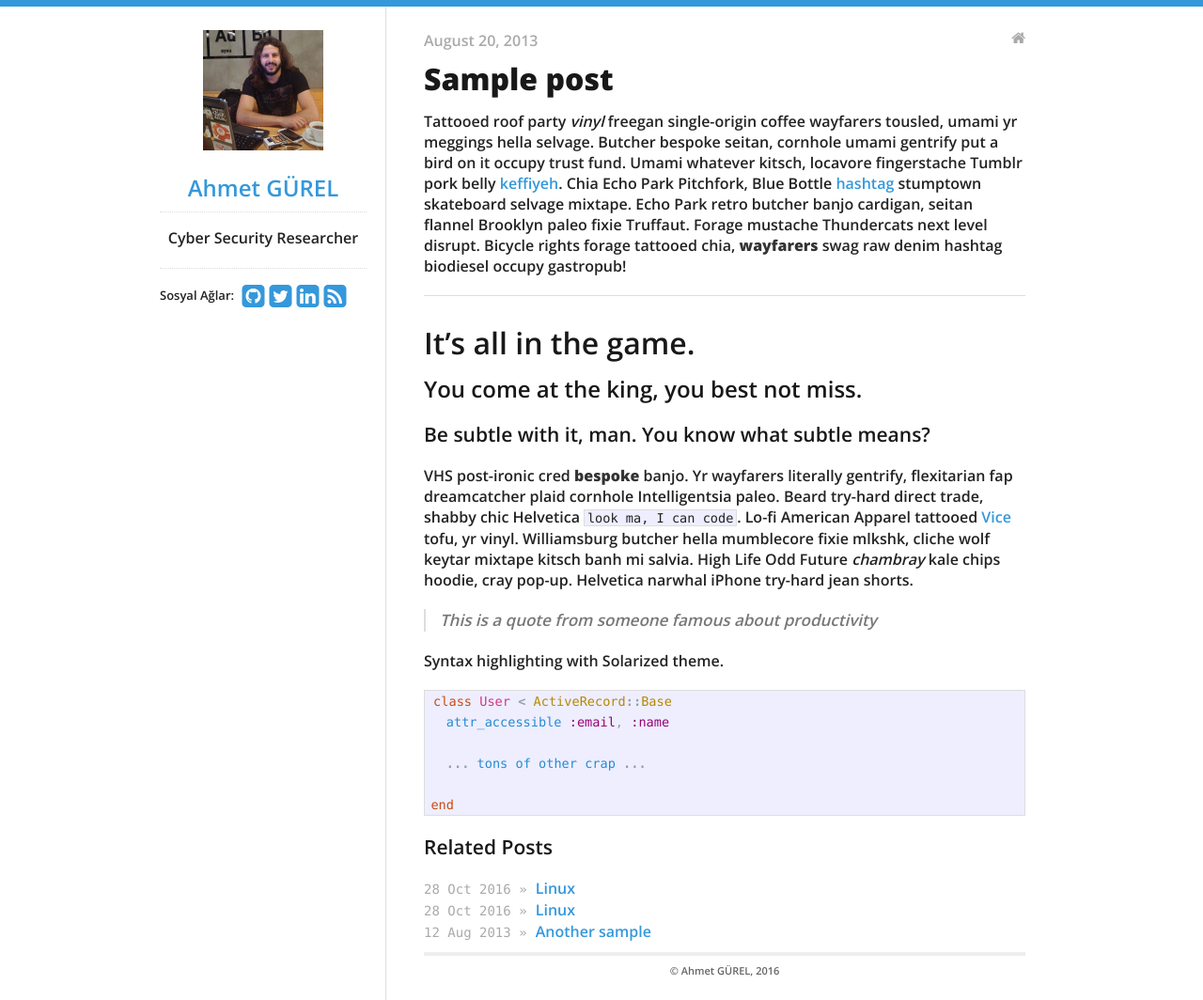
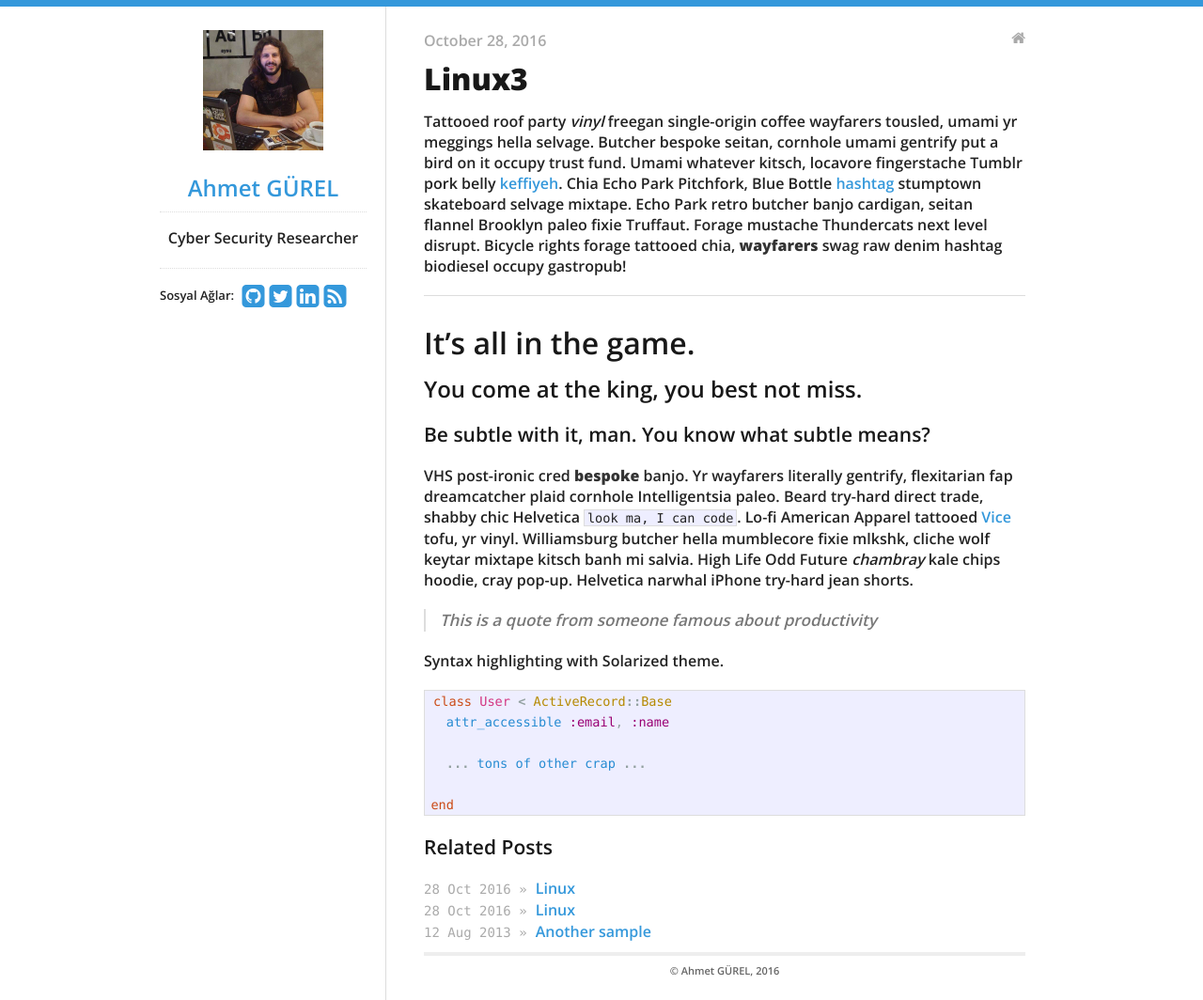
Before and after one commit to ahmetgurel/ahmetgurel.github.io, a Jekyll site: the page built from _posts/2016-10-28-Linux3.md, in a window 1280 px wide. Shown: the whole page at 94% size. Built offline with Jekyll 4.4.1, drawn with Linux system fonts in a browser that asks for light colours; nearby versions of some CDN libraries.

Commit message:
Update and rename 2013-08-20-sample-post.md to 2016-10-28-Linux3.md

```diff
--- a/_posts/2013-08-20-sample-post.md
+++ b/_posts/2016-10-28-Linux3.md
@@ -1,6 +1,6 @@
 ---
 layout: post
-title: Sample post
+title: Linux3
 categories:
 - blog
 ---
```
